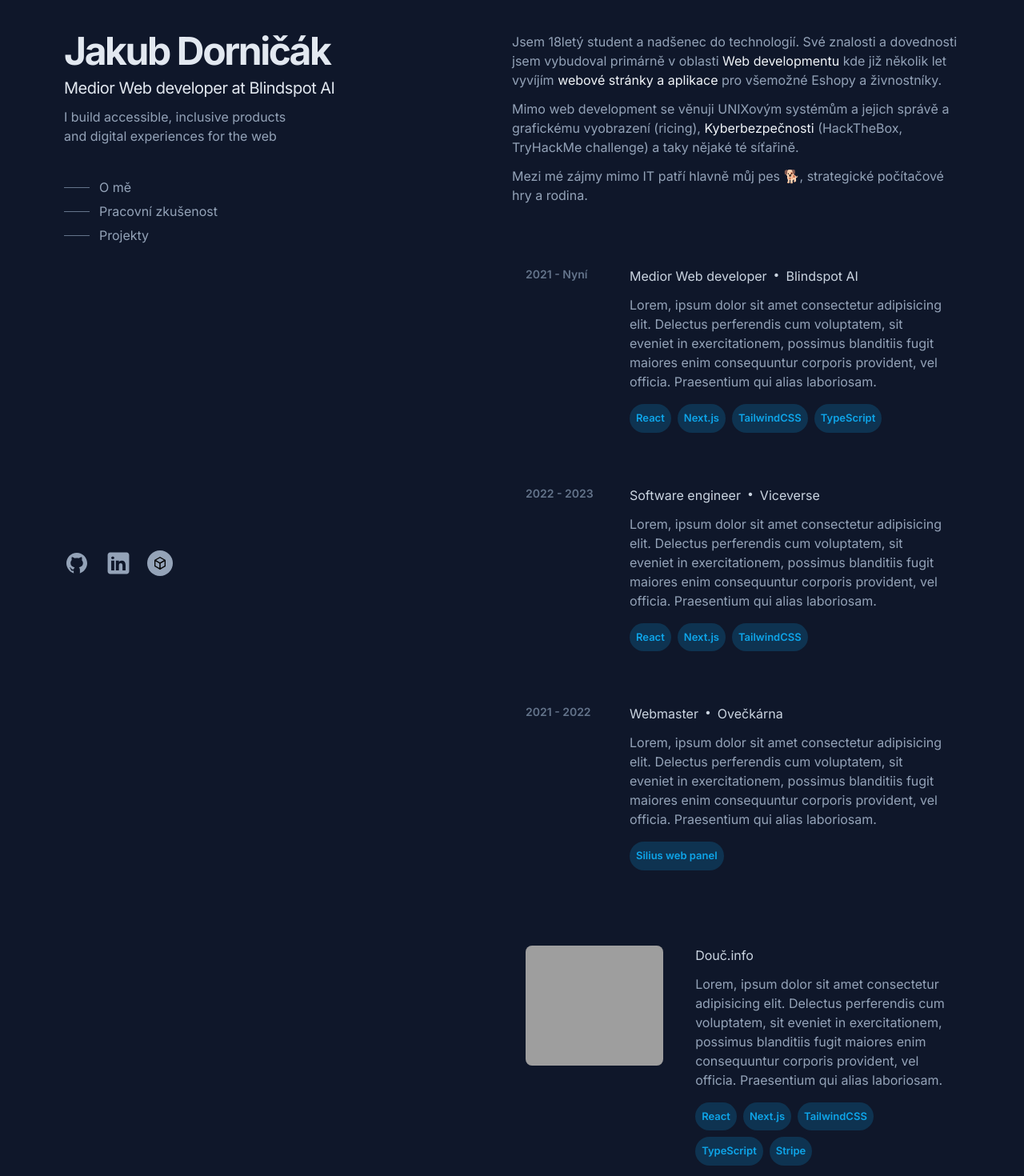
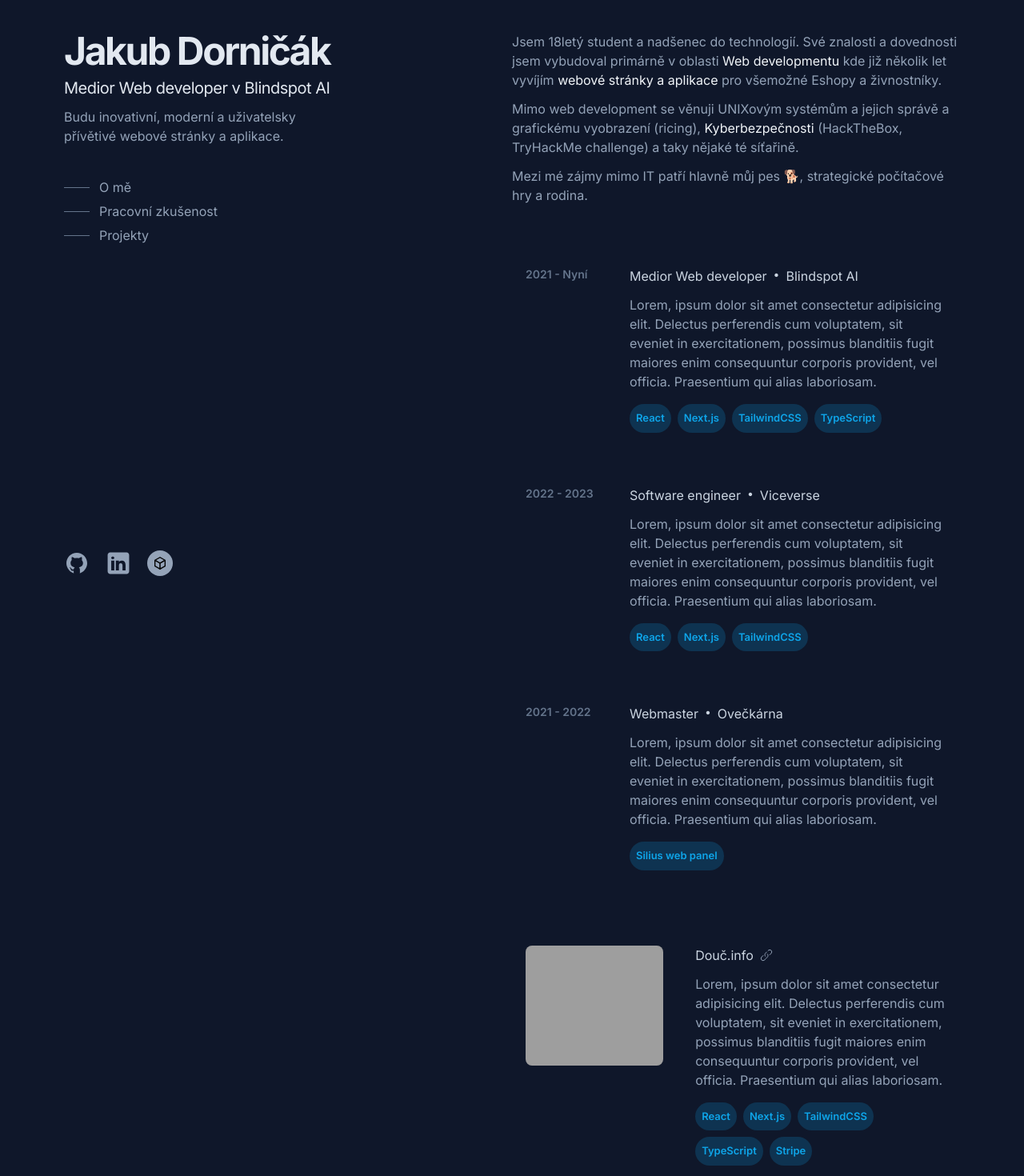
Before and after one commit to Atsukoro1/portfolio-next, a Preact app: page / in a window 1280 px wide. Shown: the part 40-1510 px from the top of the page at 80% size. Built offline with nearby package versions, Linux system fonts and the light colour scheme; grey boxes are pictures that could not be loaded.

Commit message:
feat: 🎸 Changes

```diff
--- a/src/app.tsx
+++ b/src/app.tsx
@@ -60,12 +60,12 @@ export function App() {
             <div className="lg:sticky lg:top-15">
               <h1 className="text-5xl font-bold text-slate-200 tracking-tighter">Jakub Dorničák</h1>
               <h2 className="text-slate-200 text-xl mt-2 font-normal tracking-tight">
-                Medior Web developer at Blindspot AI
+                Medior Web developer v Blindspot AI
               </h2>
 
               <p className="table w-[300px] font-normal mt-2.5 text-slate-400">
-                I build accessible, inclusive products and
-                digital experiences for the web
+                Budu inovativní, moderní a uživatelsky přívětivé
+                webové stránky a aplikace.
               </p>
 
               <nav className="hidden lg:block mt-10">
@@ -156,13 +156,13 @@ export function App() {
             </div>
 
             <div>
-            <h4 className="text-slate-200 font-bold mt-8 text-lg lg:hidden">
+              <h4 className="text-slate-200 font-bold mt-8 text-lg lg:hidden">
                 Projekty
               </h4>
 
               <div className="flex flex-col gap-8 lg:mt-15">
                 {data.projects.map((project) => (
-                  <Project {...project}/>
+                  <Project {...project} />
                 ))}
               </div>
             </div>
--- a/src/molecules/Project.tsx
+++ b/src/molecules/Project.tsx
@@ -10,9 +10,8 @@ type ProjectProps = {
 
 const Project = (props: ProjectProps) => {
     return (
-        <div
-            className={`flex group hover:cursor-pointer flex-col lg:flex-row lg:gap-10 gap-4 p-4 border border-transparent transition-all ease-in-out transition-500 rounded-lg hover:bg-slate-200 hover:bg-opacity-[3%] hover:border-slate-600 hover:border-opacity-30`}
-        >
+        <a target="blank" href={props.href}>
+            <div className={`flex group hover:cursor-pointer flex-col lg:flex-row lg:gap-10 gap-4 p-4 border border-transparent transition-all ease-in-out transition-500 rounded-lg hover:bg-slate-200 hover:bg-opacity-[3%] hover:border-slate-600 hover:border-opacity-30`}>
                 <section>
                     <img
                         src={`/projects/${props.imagePath}`}
@@ -22,9 +21,12 @@ const Project = (props: ProjectProps) => {
                 </section>
 
                 <section>
+                    <div className="flex flex-row">
                         <h2 className="group-hover:text-sky-500 text-slate-300">
                             {props.title}
                         </h2>
+                        <img className="h-4 ml-2 mt-1 w-4" src="icons/link.svg" />
+                    </div>
 
                     <p className="text-slate-400 mt-3">
                         Lorem, ipsum dolor sit amet consectetur adipisicing elit. Delectus perferendis cum voluptatem,
@@ -39,6 +41,7 @@ const Project = (props: ProjectProps) => {
                     </div>
                 </section>
             </div>
+        </a>
     )
 };
 
```
Also changed, not shown: public/icons/link.svg (added). Lines whose indentation alone changed are shown as unchanged.
